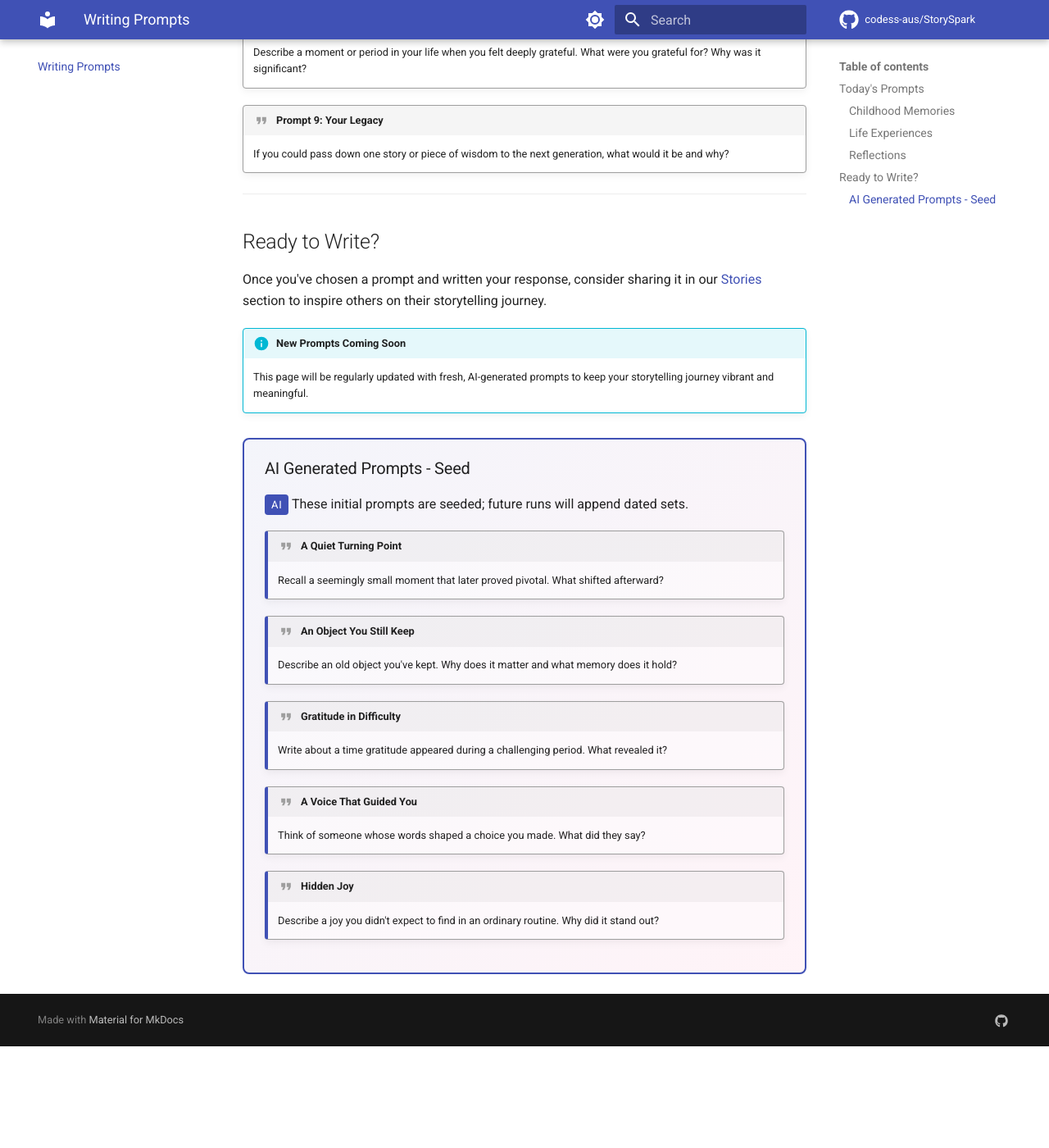
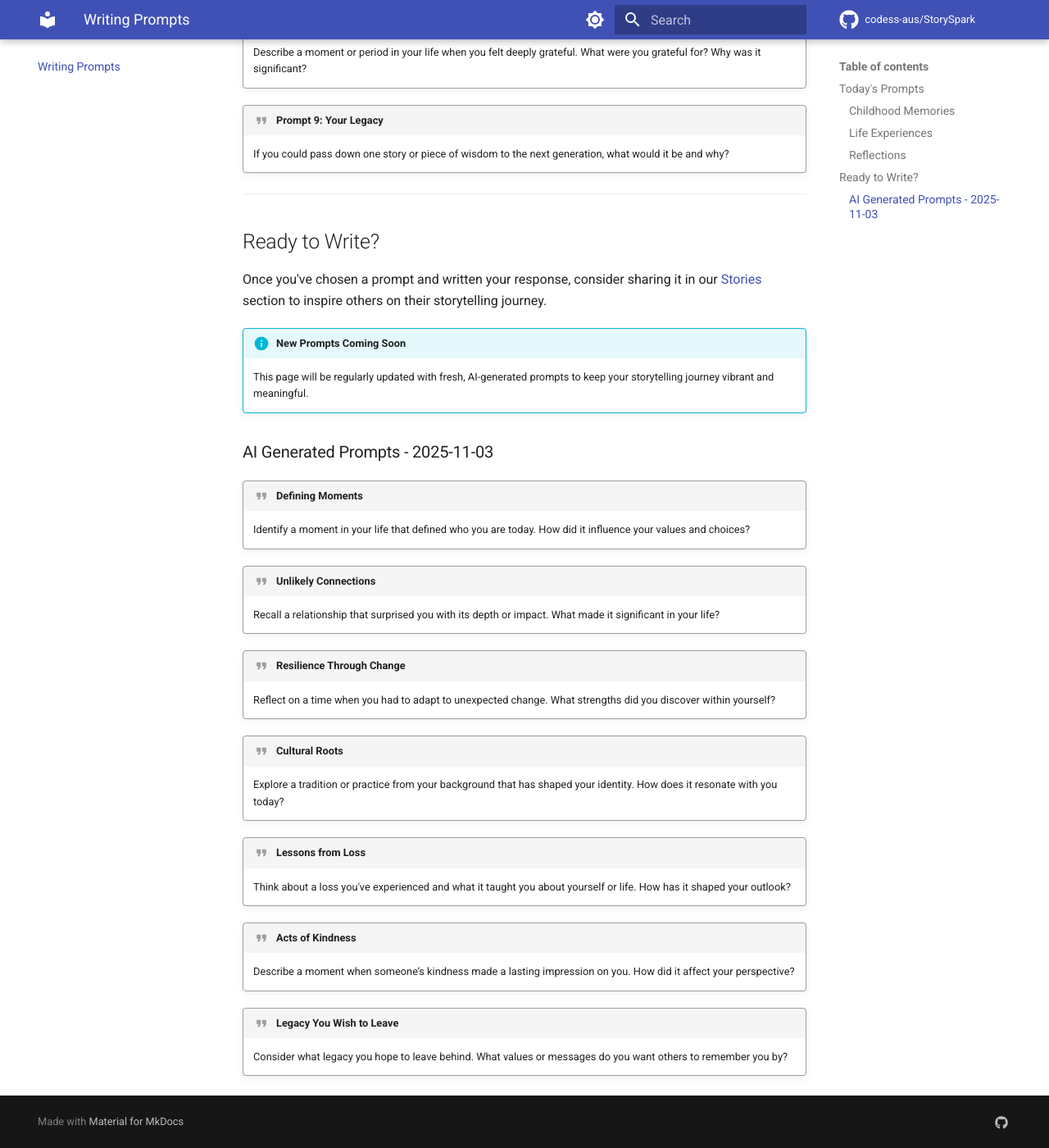
Before and after one commit to codess-aus/StorySpark, an MkDocs documentation site: the page built from docs/prompts.md, in a window 1280 px wide and 1400 px high, scrolled down 1594 px. Shown: the whole window at 82% size. Built offline with MkDocs 1.6.1 and Material for MkDocs 9.7.7, drawn with Linux system fonts in a browser that asks for light colours; comment, search, counter and statistics services are not loaded; before the commit the page ends 2870 px from its top, so only the background shows below that.

Commit message:
chore: add AI-generated prompts 2025-11-03

```diff
--- a/docs/prompts.md
+++ b/docs/prompts.md
@@ -53,20 +53,28 @@ Once you've chosen a prompt and written your response, consider sharing it in ou
     This page will be regularly updated with fresh, AI-generated prompts to keep your storytelling journey vibrant and meaningful.
 
 <!-- AI-GENERATED-PROMPTS:START -->
-<div class="ai-prompts-block" markdown="1">
-### AI Generated Prompts - Seed
-<span class="ai-prompts-badge">AI</span> These initial prompts are seeded; future runs will append dated sets.
 
-!!! quote "A Quiet Turning Point"
-    Recall a seemingly small moment that later proved pivotal. What shifted afterward?
-!!! quote "An Object You Still Keep"
-    Describe an old object you've kept. Why does it matter and what memory does it hold?
-!!! quote "Gratitude in Difficulty"
-    Write about a time gratitude appeared during a challenging period. What revealed it?
-!!! quote "A Voice That Guided You"
-    Think of someone whose words shaped a choice you made. What did they say?
-!!! quote "Hidden Joy"
-    Describe a joy you didn't expect to find in an ordinary routine. Why did it stand out?
+### AI Generated Prompts - 2025-11-03
 
-</div>
+!!! quote "Defining Moments"
+    Identify a moment in your life that defined who you are today. How did it influence your values and choices?
+
+!!! quote "Unlikely Connections"
+    Recall a relationship that surprised you with its depth or impact. What made it significant in your life?
+
+!!! quote "Resilience Through Change"
+    Reflect on a time when you had to adapt to unexpected change. What strengths did you discover within yourself?
+
+!!! quote "Cultural Roots"
+    Explore a tradition or practice from your background that has shaped your identity. How does it resonate with you today?
+
+!!! quote "Lessons from Loss"
+    Think about a loss you've experienced and what it taught you about yourself or life. How has it shaped your outlook?
+
+!!! quote "Acts of Kindness"
+    Describe a moment when someone’s kindness made a lasting impression on you. How did it affect your perspective?
+
+!!! quote "Legacy You Wish to Leave"
+    Consider what legacy you hope to leave behind. What values or messages do you want others to remember you by?
+
 <!-- AI-GENERATED-PROMPTS:END -->
```
